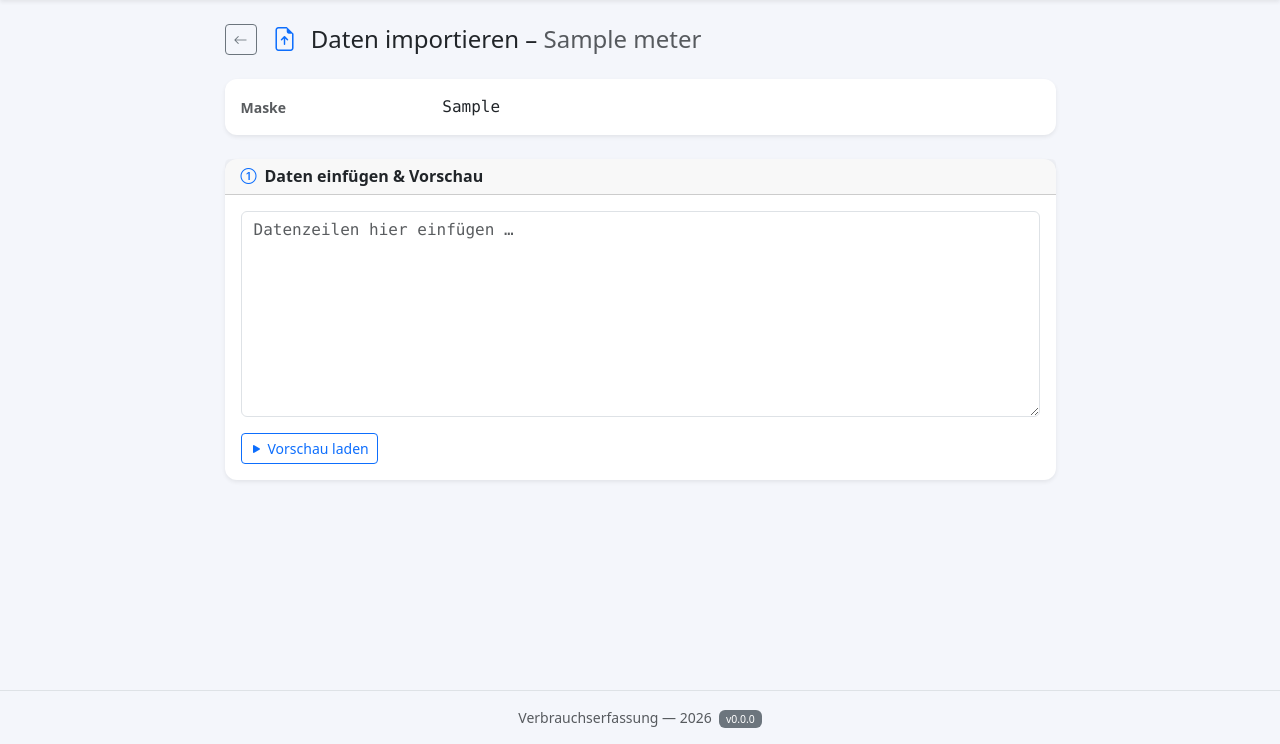
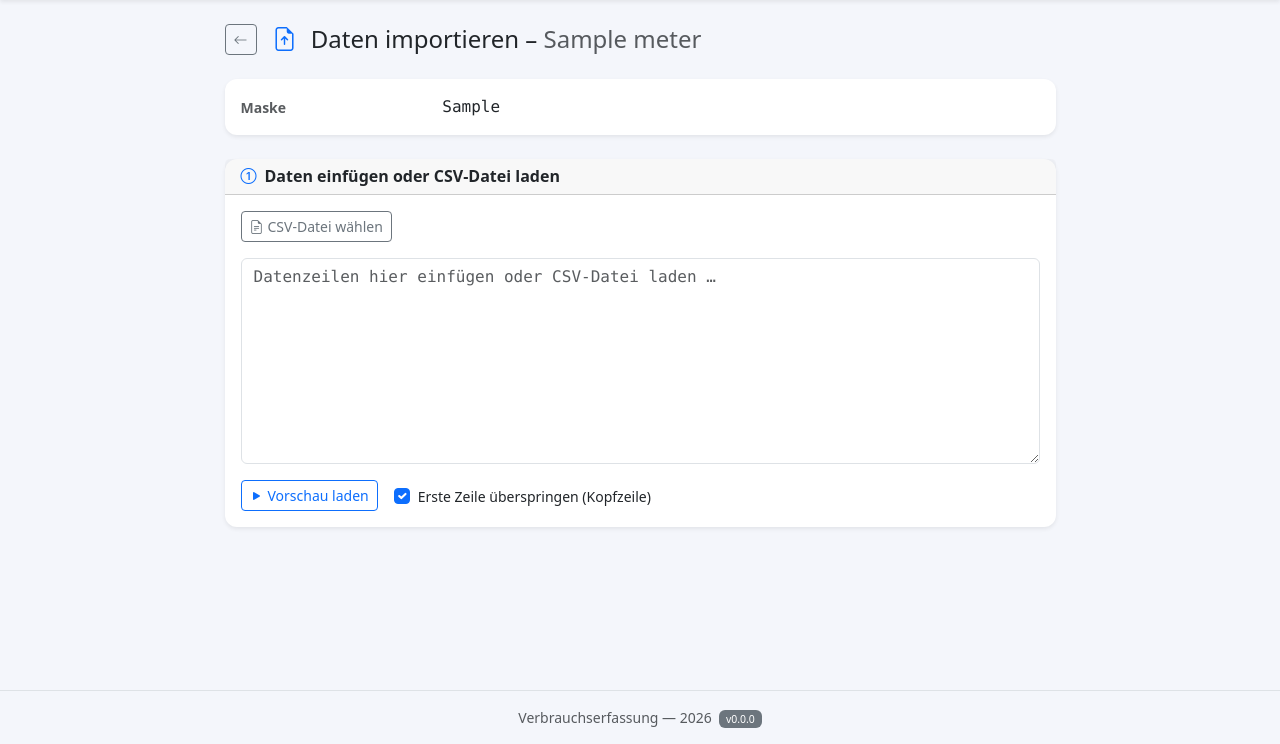
Before and after one commit to cristit/energy-consumption, a Flask app: page /meters/1/import in a window 1280 px wide. Shown: the part 56-800 px from the top of the page. Run offline with Flask 3, Linux system fonts and the light colour scheme; tables that the repository leaves empty hold one stand-in row (values such as "Sample post"); parts of the project's set-up code (start-up, migrations or seed data) failed here and were passed over.

Commit message:
feat: CSV upload + skip header + fix integer values (v1.6.0)

```diff
--- a/templates/import.html
+++ b/templates/import.html
@@ -34,20 +34,34 @@
       </div>
     </div>
 
-    <!-- Step 1 – paste / preview -->
+    <!-- Step 1 – paste / upload / preview -->
     <div class="card border-0 shadow-sm mb-4">
       <div class="card-header">
         <h6 class="mb-0 fw-semibold">
-          <i class="bi bi-1-circle me-2 text-primary"></i>Daten einfügen &amp; Vorschau
+          <i class="bi bi-1-circle me-2 text-primary"></i>Daten einfügen oder CSV-Datei laden
         </h6>
       </div>
       <div class="card-body">
+        <!-- CSV upload -->
+        <div class="mb-3 d-flex align-items-center gap-3 flex-wrap">
+          <label class="btn btn-outline-secondary btn-sm mb-0">
+            <i class="bi bi-file-earmark-text me-1"></i>CSV-Datei wählen
+            <input type="file" id="csvFile" accept=".csv,.txt" class="d-none" onchange="loadCsvFile(this)">
+          </label>
+          <span id="csvFileName" class="small text-muted"></span>
+        </div>
         <textarea id="rawData" class="form-control font-monospace mb-3" rows="8"
-                  placeholder="Datenzeilen hier einfügen …"></textarea>
-        <button type="button" class="btn btn-outline-primary btn-sm" onclick="loadPreview()">
-          <i class="bi bi-play-fill me-1"></i>Vorschau laden
-        </button>
-        <span id="previewStatus" class="ms-3 small text-muted"></span>
+                  placeholder="Datenzeilen hier einfügen oder CSV-Datei laden …"></textarea>
+        <div class="d-flex align-items-center gap-3 flex-wrap">
+          <button type="button" class="btn btn-outline-primary btn-sm" onclick="loadPreview()">
+            <i class="bi bi-play-fill me-1"></i>Vorschau laden
+          </button>
+          <div class="form-check mb-0">
+            <input class="form-check-input" type="checkbox" id="skipHeader" checked>
+            <label class="form-check-label small" for="skipHeader">Erste Zeile überspringen (Kopfzeile)</label>
+          </div>
+          <span id="previewStatus" class="small text-muted"></span>
+        </div>
       </div>
     </div>
 
@@ -76,6 +90,7 @@
           </button>
           <form method="post" id="importForm">
             <input type="hidden" name="data" id="importData">
+            <input type="hidden" name="skip_header" id="importSkipHeader">
             <button type="button" class="btn btn-success btn-sm" id="importBtn" onclick="submitImport()">
               <i class="bi bi-upload me-1"></i>Importieren
             </button>
@@ -102,6 +117,19 @@ const _fields    = {
 
 let _previewRows = [];
 
+function loadCsvFile(input) {
+  const file = input.files[0];
+  if (!file) return;
+  document.getElementById('csvFileName').textContent = file.name;
+  const reader = new FileReader();
+  reader.onload = e => {
+    // Detect encoding: try UTF-8, fall back shown as-is
+    document.getElementById('rawData').value = e.target.result;
+    document.getElementById('previewSection').classList.add('d-none');
+  };
+  reader.readAsText(file, 'UTF-8');
+}
+
 async function loadPreview() {
   const raw  = document.getElementById('rawData').value.trim();
   const stat = document.getElementById('previewStatus');
@@ -109,7 +137,10 @@ async function loadPreview() {
 
   stat.innerHTML = '<span class="spinner-border spinner-border-sm me-1"></span>Lade…';
 
-  const lines = raw.split('\n').map(l => l.trim()).filter(Boolean);
+  let lines = raw.split('\n').map(l => l.trim()).filter(Boolean);
+  if (document.getElementById('skipHeader')?.checked && lines.length > 1) {
+    lines = lines.slice(1);
+  }
   try {
     const res  = await fetch(`/api/meters/${_meterId}/parse-preview`, {
       method:  'POST',
@@ -191,13 +222,23 @@ function resetPreview() {
   document.getElementById('previewSection').classList.add('d-none');
   document.getElementById('rawData').value = '';
   document.getElementById('previewStatus').textContent = '';
+  document.getElementById('csvFileName').textContent = '';
+  document.getElementById('csvFile').value = '';
 }
 
 function submitImport() {
-  document.getElementById('importData').value =
-    document.getElementById('rawData').value;
+  let raw = document.getElementById('rawData').value;
+  if (document.getElementById('skipHeader')?.checked) {
+    const lines = raw.split('\n');
+    const first = lines.findIndex(l => l.trim());
+    if (first >= 0) lines.splice(first, 1);
+    raw = lines.join('\n');
+  }
+  document.getElementById('importData').value = raw;
   document.getElementById('importForm').submit();
 }
+
+
 
 function escHtml(s) {
   return String(s ?? '')
```
